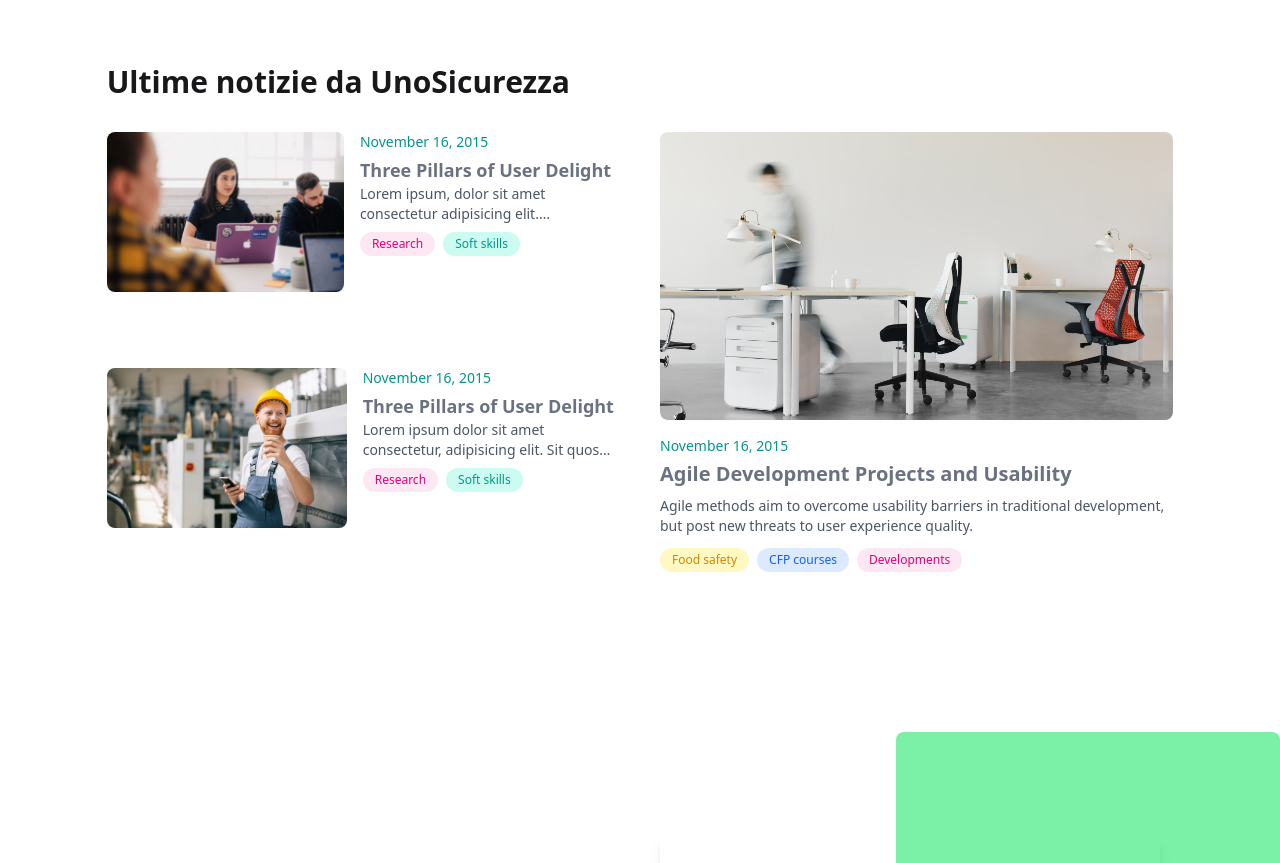
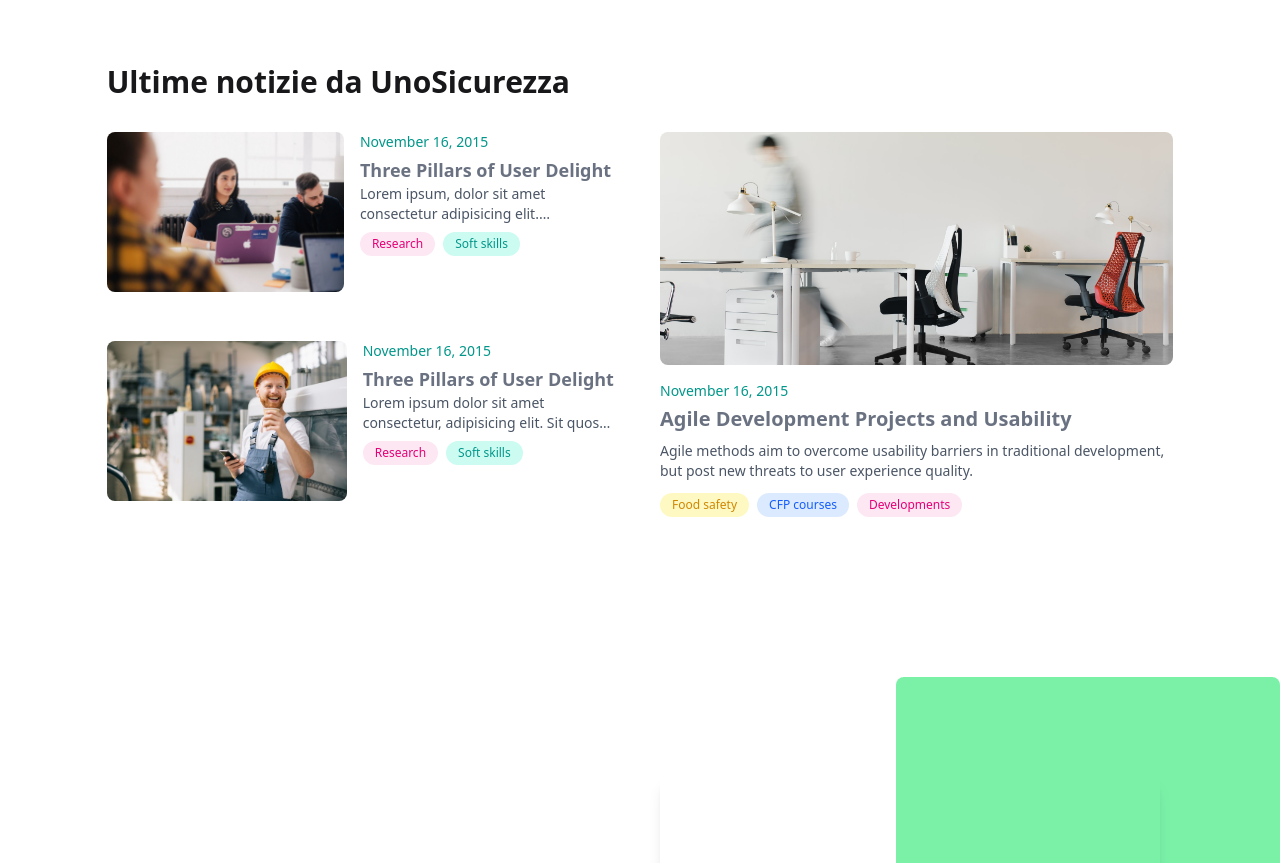
Before and after one commit to mehediScriptDev/landing-page, a website built with Vite: page index.html in a window 1280 px wide. Shown: the part 1920-2783 px from the top of the page. Built offline with nearby package versions, Linux system fonts and the light colour scheme; grey boxes are pictures that could not be loaded.

Commit message:
final version uploaded

```diff
--- a/index.html
+++ b/index.html
@@ -405,7 +405,7 @@
             <img
               src="./src/images/service.jpg"
               alt="News 3"
-              class="w-full h-56 md:h-72 rounded-lg object-cover mb-4"
+              class="w-full h-56 md:h-[233px] rounded-lg object-cover mb-4"
             />
             <p class="text-sm text-teal-600 mb-1">November 16, 2015</p>
             <h3 class="font-bold text-xl mb-2 text-gray-500">
```
